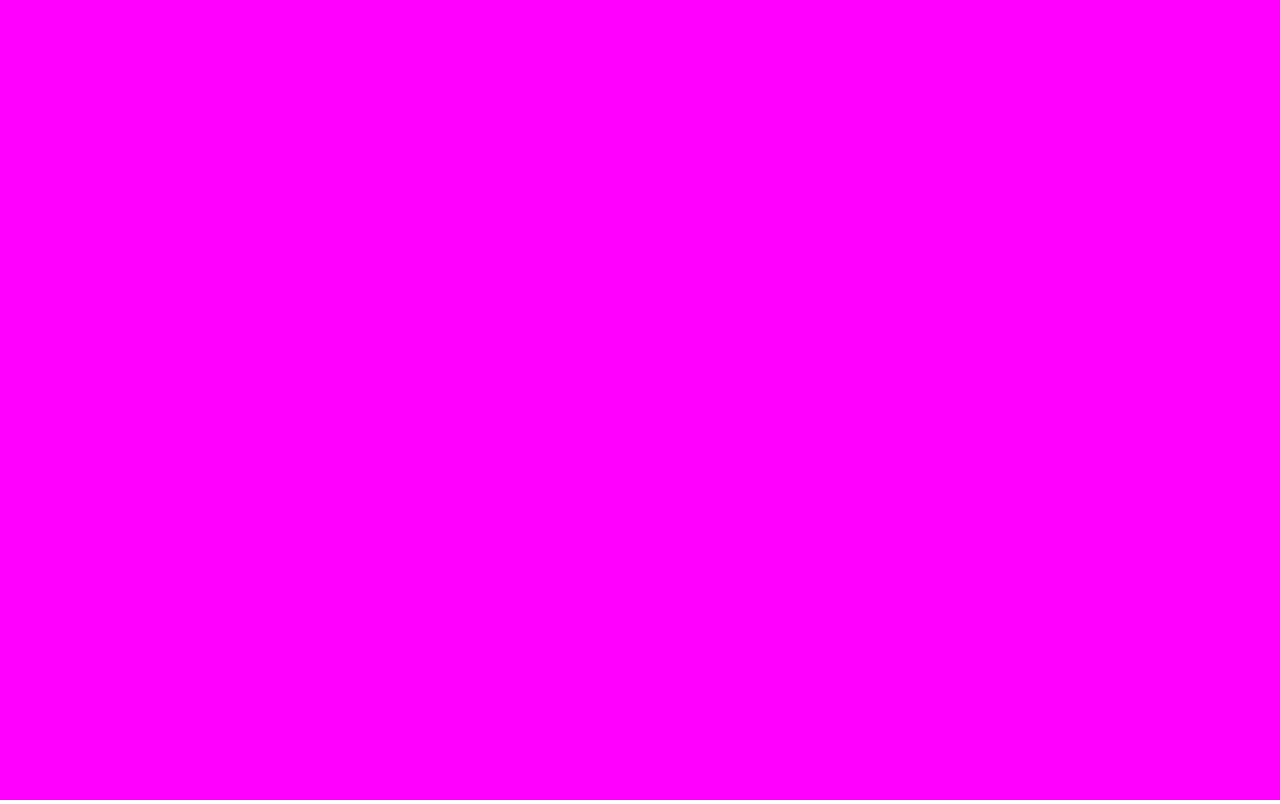
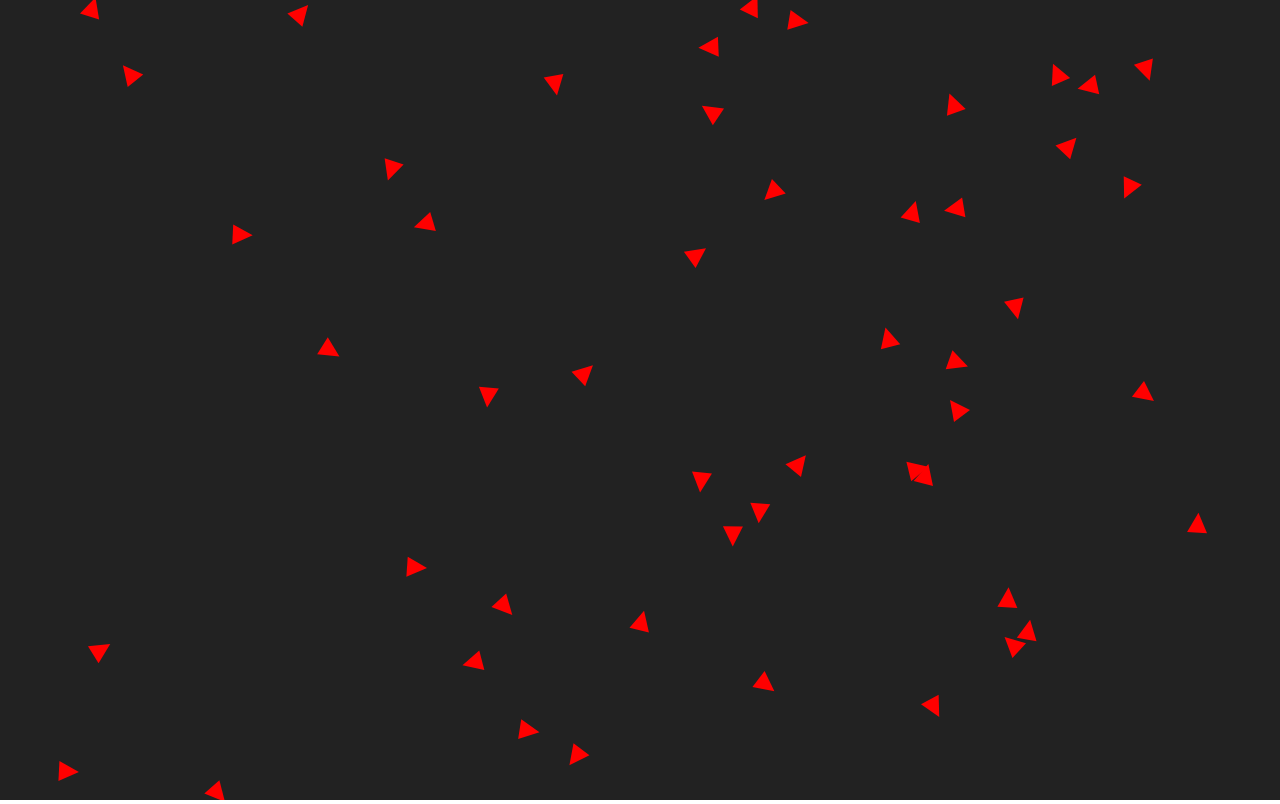
Before and after one commit to dajack05/boids-arent-real, a plain HTML site: page index.html in a window 1280 px wide. Drawn offline with Linux system fonts and the light colour scheme.

Commit message:
Boids draw and warp

```diff
--- /dev/null
+++ b/boid.js
@@ -0,0 +1,59 @@
+class Boid {
+    x = 0;          // Where we are on the X axis
+    y = 0;          // Where we are on the Y axis
+    angle = 0;      // Our current angle
+
+    // This function will run every time a new Boid object
+    // is created. This is handled by JS, so we don't need
+    // to call this function.
+    constructor() {
+        this.angle = Math.random() * 360;               // Random starting angle
+        this.x = Math.random() * window.innerWidth;     // Random starting position X
+        this.y = Math.random() * window.innerHeight;    // Random starting position Y
+    }
+
+    // A function whose ONLY job is to update the
+    // state of THIS boid.
+    update() {
+        this.x += Math.sin(this.angle);
+        this.y -= Math.cos(this.angle);
+
+        // If we go 'out of bounds', warp us to the oposing side
+        if (this.x < 0) { // If beyond left side
+            this.x = window.innerWidth;
+        } else if (this.x > window.innerWidth) { // If beyond right side
+            this.x = 0;
+        }
+
+        // If we go 'out of bounds', warp us to the oposing side
+        if (this.y < 0) { // If beyond top side
+            this.y = window.innerHeight;
+        } else if (this.y > window.innerHeight) { // If beyond bottom side
+            this.y = 0;
+        }
+    }
+
+    // A function whose ONLY job is to draw the boid
+    // given it's current state (position and angle)
+    draw(context) {
+        // Set color
+        context.fillStyle = "red";
+
+        // Draw/Fill the polygon
+        context.save();             // Take note of the current rendering state (where the viewport is)
+
+        context.translate(this.x, this.y);    // Move the rendering context to where we are located (allowing us to draw our shape in local space)
+        context.rotate(this.angle);         // Rotate the canvas to match our angle
+
+        context.beginPath();        // Tell the context that we are starting a "path" (polygon)
+
+        context.moveTo(0, -10);       // Move an imaginary pen to the location specified
+        context.lineTo(10, 10);     // Draw a line from wherever we were (as set by moveTo) to the location specified
+        context.lineTo(-10, 10);    // Continue the line to the specified location
+        context.lineTo(0, -10);       // Continue the line to the specified location
+
+        context.fill();             // Tell the context that we're done with our "path" and that we want to "fill" the shape
+
+        context.restore();          // Restore the state to how it was when we "save()"d it
+    }
+}
--- a/index.html
+++ b/index.html
@@ -15,6 +15,7 @@
 </head>
 
 <body>
+    <script src="boid.js"></script>
     <script src="main.js"></script>
 </body>
 
--- a/main.js
+++ b/main.js
@@ -8,6 +8,9 @@ let context;
 
 // A variable to track how many frames have passed.
 let counter = 0;
+
+// An array to hold all of our boids
+let boids = [];
 
 // This function will be called once to get everything ready.
 function setup() {
@@ -27,9 +30,13 @@ function setup() {
     // Get the rendering context from the canvas element
     context = canvas.getContext("2d");
 
-    // Test by drawing a red background
-    context.fillStyle = "red";
-    context.fillRect(0, 0, canvas.width, canvas.height);
+    for (let i = 0; i < 50; i++) {
+        // This loop runs 50 times.
+        // i will go from 0 - 49.
+
+        const boid = new Boid();    // Create a new boid (and call it's constructor under the hood)
+        boids.push(boid);           // "push" the new boid into the array of boids
+    }
 }
 
 // This function will run over and over until the simulation
@@ -38,12 +45,23 @@ function loop() {
     // For debug purposes
     console.log("Running loop()");
 
-    // Draw background which changes hue along with the frame counter
-    context.fillStyle = `hsl(${counter}, 100%, 50%)`;
+    // Set background color
+    context.fillStyle = `#222222`;
+
+    // Clear screen by filling the screen
     context.fillRect(0, 0, canvas.width, canvas.height);
 
     // Increment counter by one
     counter = counter + 1;
+
+    // Draw our boids
+    for (const boid of boids) {
+        // Code in here will run for EACH boid
+
+        boid.update();
+
+        boid.draw(context);
+    }
 
     // Request the next frame to call loop() starting a never-ending
     // loop.
```
